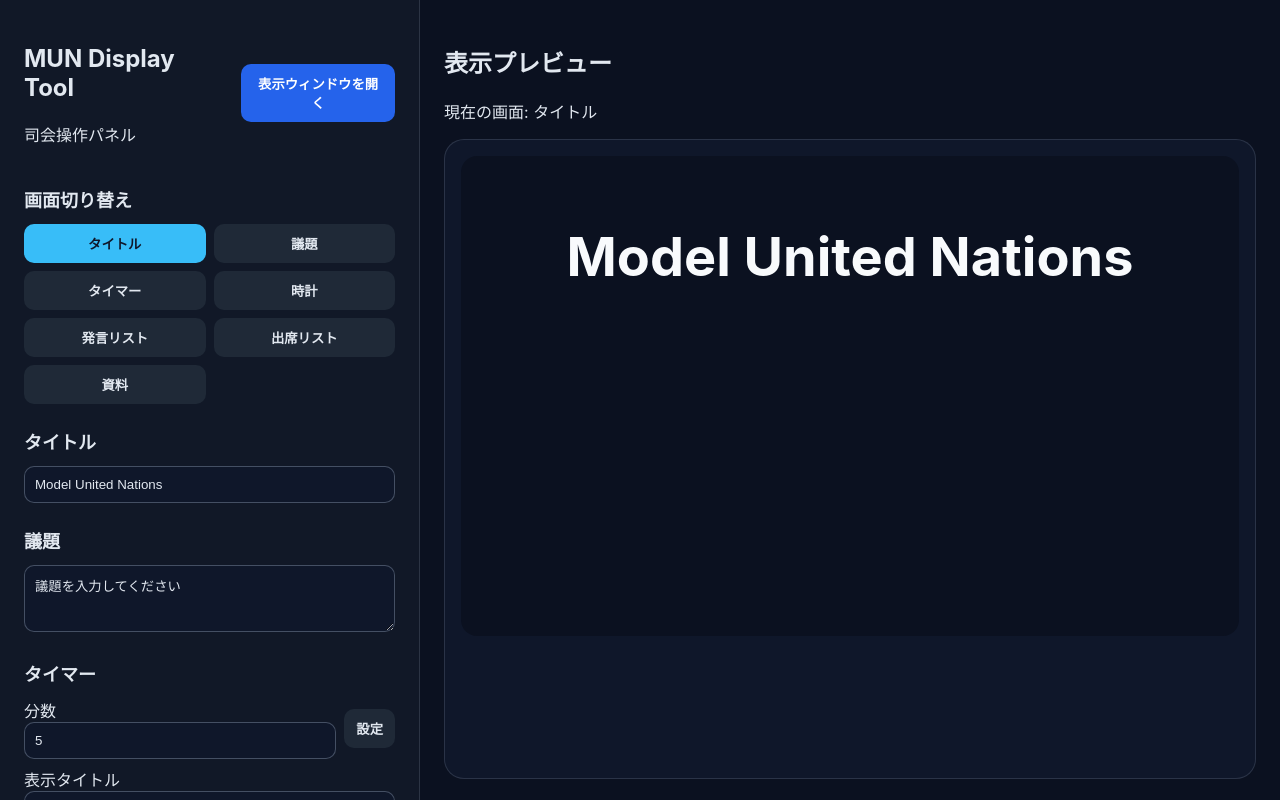
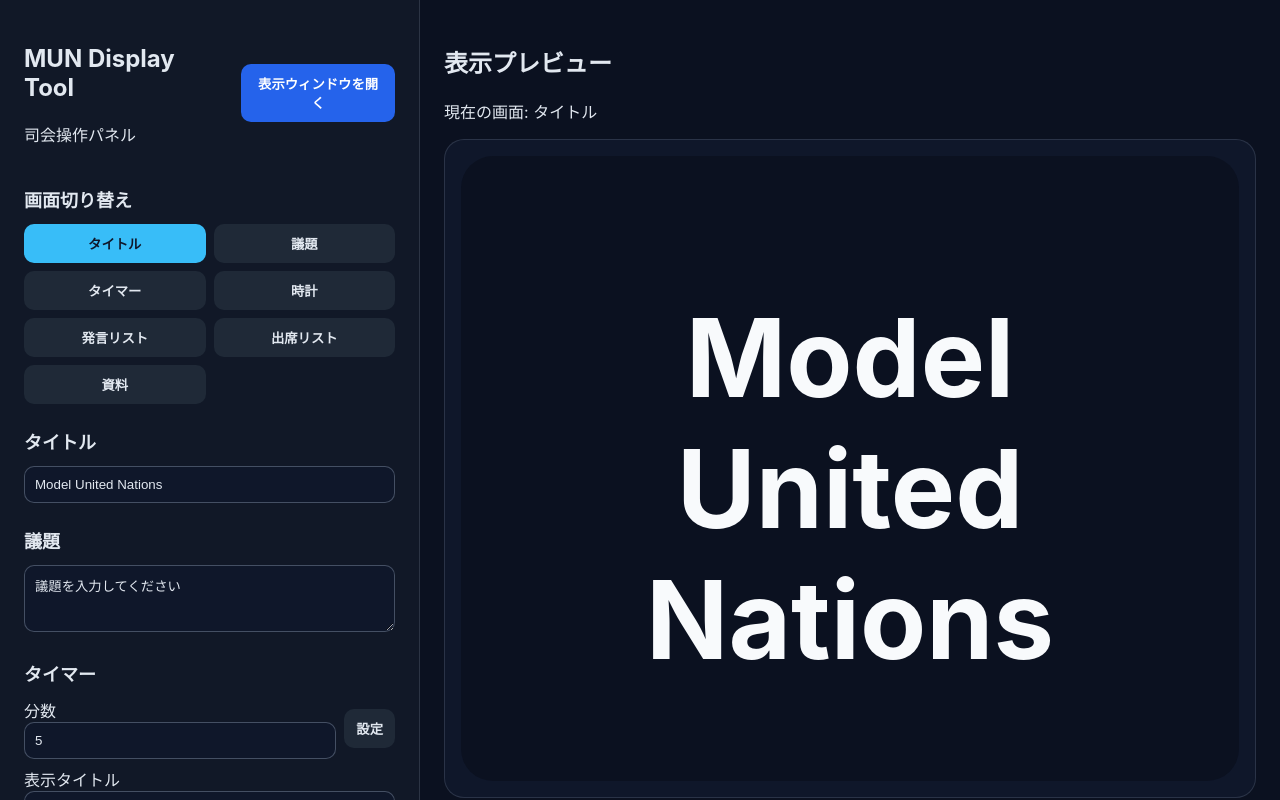
Before and after one commit to kumapuni/MUN, a React (Vite) app: page / in a window 1280 px wide. Shown: the top 800 px of the page. Built offline with nearby package versions, Linux system fonts and the light colour scheme.

Commit message:
Update styles for improved layout and typography
Increased border radius and padding for the main container. Updated font sizes for headings and labels to enhance readability.

```diff
--- a/src/styles.css
+++ b/src/styles.css
@@ -173,8 +173,8 @@ button.ghost {
   height: 100%;
   min-height: 70vh;
   background: #0b1120;
-  border-radius: 16px;
-  padding: 32px;
+  border-radius: 32px;
+  padding: 64px;
   color: #f8fafc;
 }
 
@@ -192,24 +192,24 @@ button.ghost {
 }
 
 .screen-center h1 {
-  font-size: 54px;
-  margin-bottom: 16px;
+  font-size: 108px;
+  margin-bottom: 32px;
 }
 
 .large-text {
-  font-size: 44px;
+  font-size: 88px;
   white-space: pre-wrap;
 }
 
 .timer-label {
-  font-size: 72px;
-  margin: 8px 0 16px;
+  font-size: 144px;
+  margin: 8px 0 8px;
   font-weight: 600;
 }
 
 .clock-text {
   font-size: 360px;
-  font-weight: 700;
+  font-weight: 500;
 }
 
 .screen-list {
```
